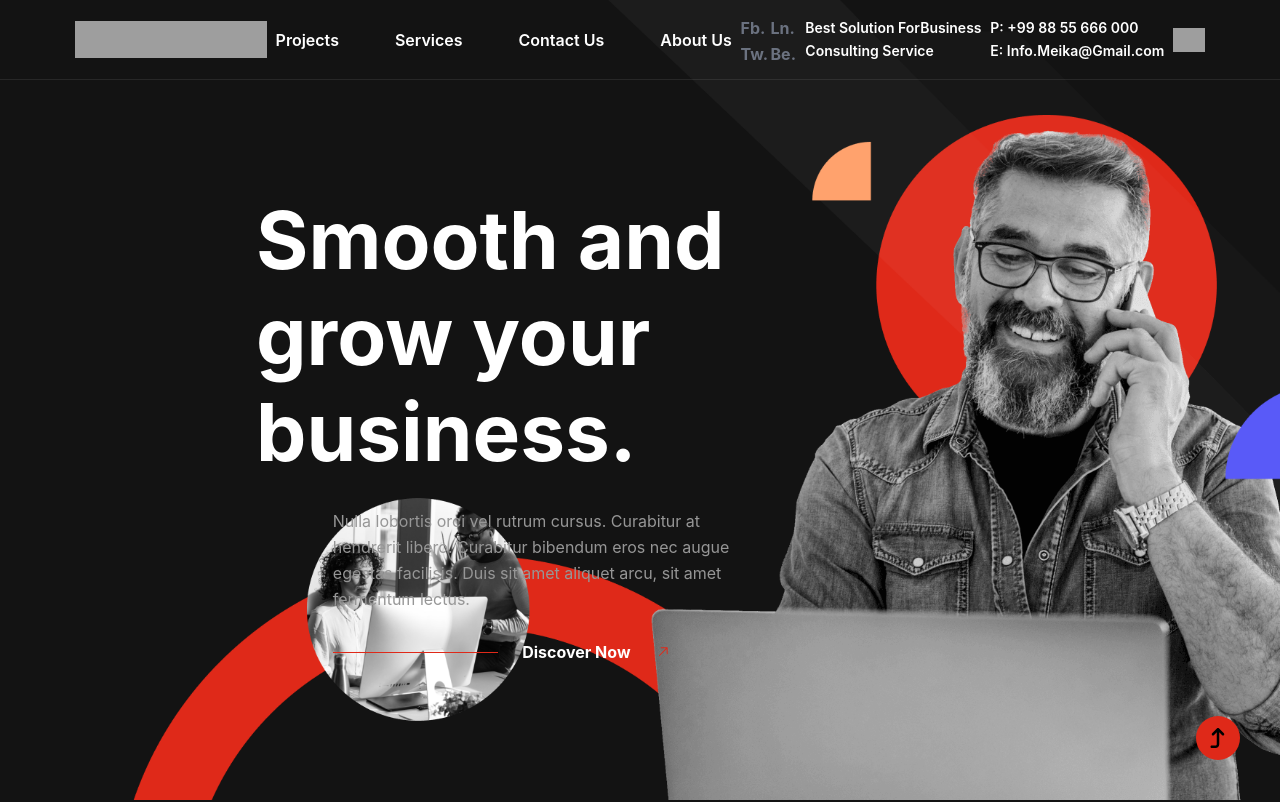
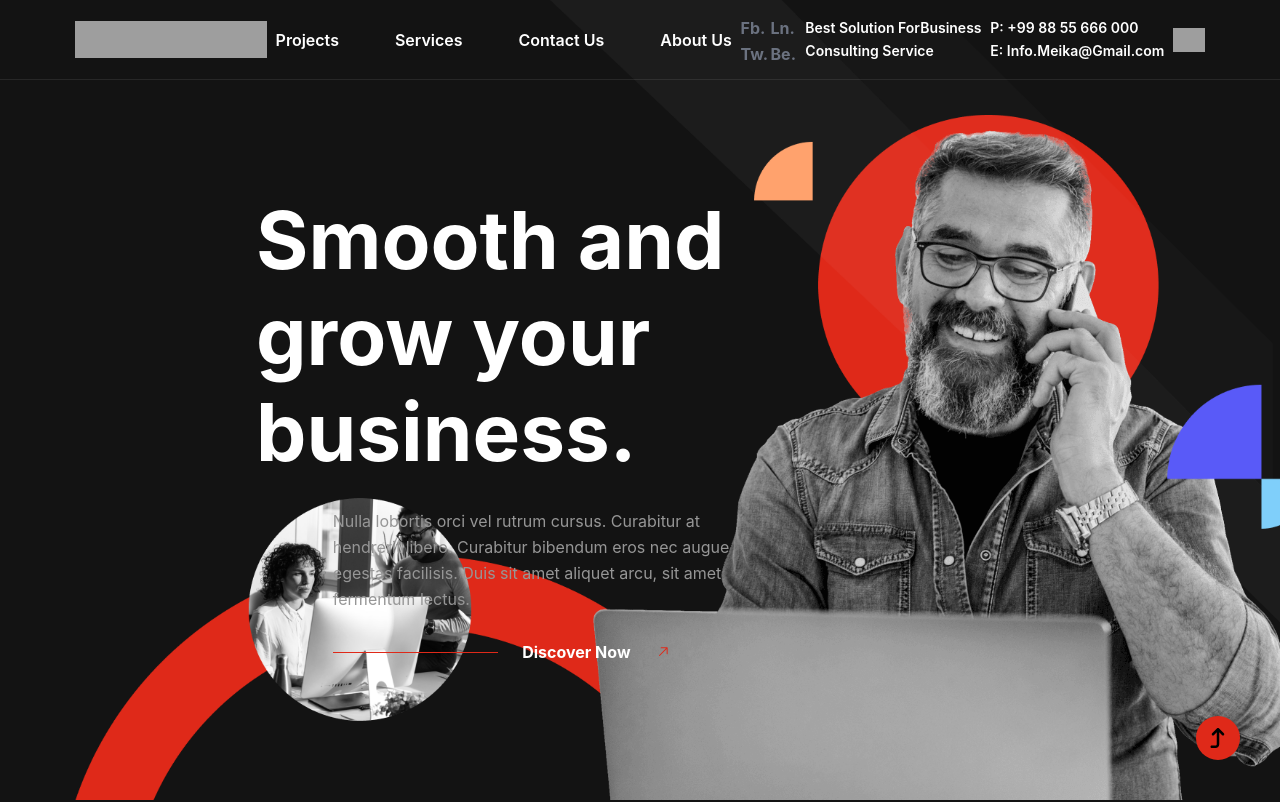
Before and after one commit to MansoorAkhter/meika-clone, a React (Create React App) app: page / in a window 1280 px wide. Shown: the top 802 px of the page. Built offline with nearby package versions, Linux system fonts and the light colour scheme; grey boxes are pictures that could not be loaded.

Commit message:
hero bg ste

```diff
--- a/src/components/widget/Herobanner.js
+++ b/src/components/widget/Herobanner.js
@@ -6,14 +6,13 @@ const Herobanner = () => {
     <div
       style={{
         backgroundImage: `url(${ICON.heroBg})`,
-        // backgroundPosition: "center",
         backgroundSize: "cover",
         backgroundRepeat: "no-repeat",
         width: "100%",
         height: "100vh",
         zIndex: -0,
       }}
-      className="grid grid-rows-3 py-8 md:px-10"
+      className="grid grid-rows-3 py-8 bg-center md:px-10 md:bg-top"
     >
       <div className="absolute top-40 md:top-48 md:left-64 w-full md:w-[40%] px-5 md:px-0">
         <h2 className="font-bold md:leading-[6rem] text-white text-4xl md:text-[80px]">
```
